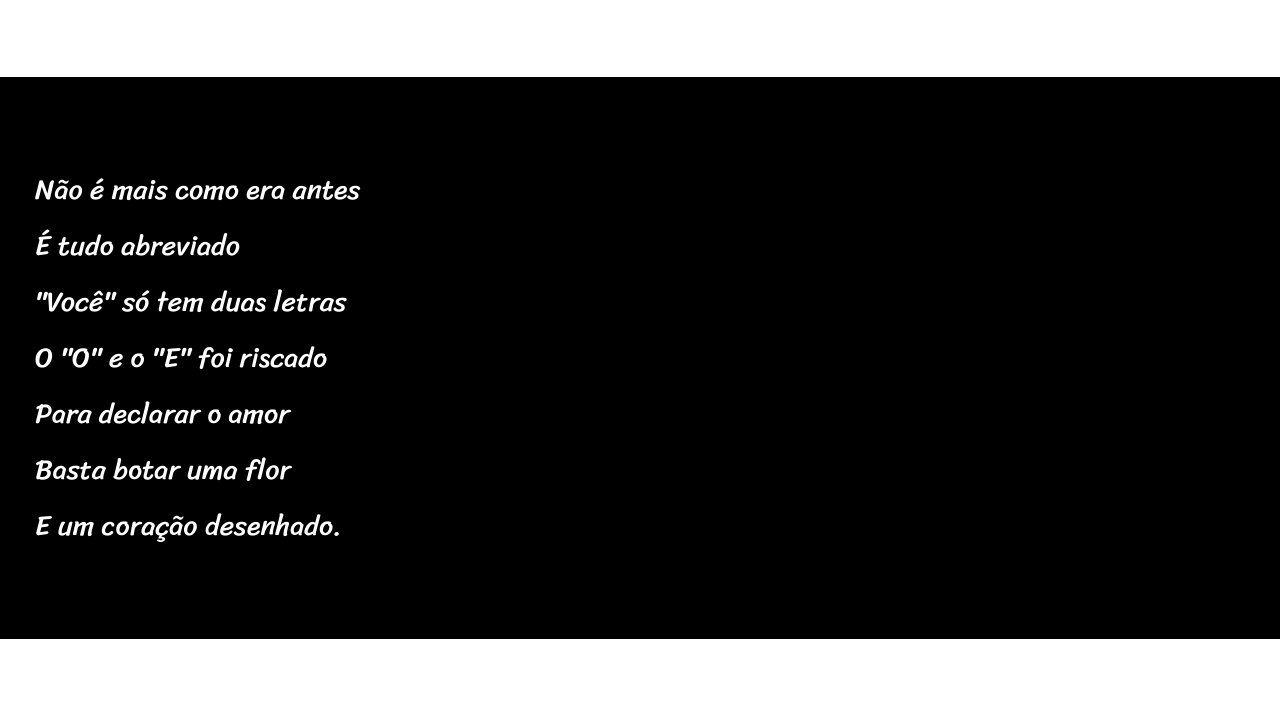
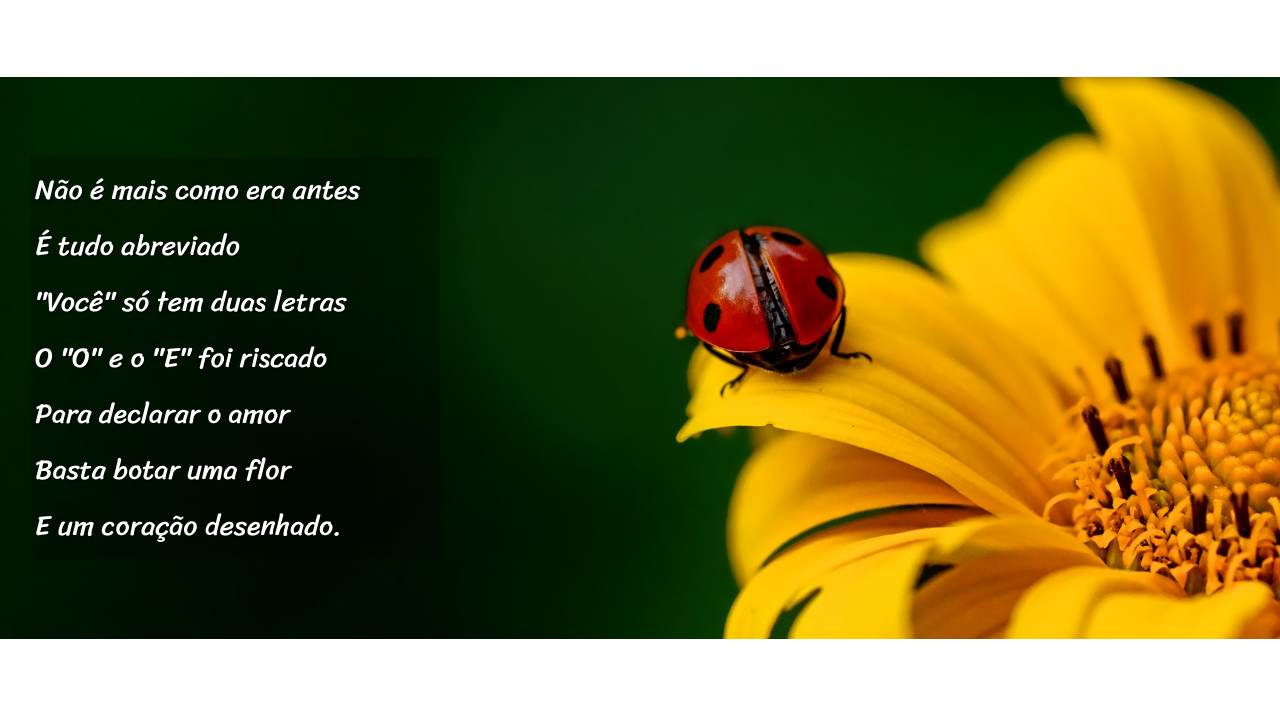
Before and after one commit to luizfernandopaulo/html-css, a plain HTML site: page exercicios/exerc-22/index12.html in a window 1280 px wide. Shown: the part 738-1454 px from the top of the page. Drawn offline with Linux system fonts and the light colour scheme.

Commit message:
atualizado

```diff
--- a/exercicios/exerc-22/index12.html
+++ b/exercicios/exerc-22/index12.html
@@ -31,7 +31,7 @@
 
 
 
-    <section class="imagem">
+    <section class="imagem" id="img01">
         <p>
             Não é mais como era antes <br>
             É tudo abreviado <br>
@@ -69,7 +69,7 @@
 
 
 
-    <section class="imagem">
+    <section class="imagem" id="img02">
         <p>
             Tenho saudade das cartas <br>
             Escritas com a própria mão <br>
--- a/exercicios/exerc-22/style.css
+++ b/exercicios/exerc-22/style.css
@@ -57,6 +57,17 @@ section.imagem>p{
     padding: 5px;
     width: 400px;
     background-color: rgba(0, 0, 0, 0.253);
+    text-shadow: 1px 1px 0px black;
+}
+section#img01{
+    background-image: url('../desafios/imagens/background001.jpg');
+    background-position: right center;
+
+}
+section#img02{
+    background-image: url('../desafios/imagens/background002.jpg');
+    background-position: right center;
+
 }
 section.normal{
     background-color: white;
@@ -65,6 +76,9 @@ section.normal{
 section.imagem{
     background-color: black;
     color: white;
+    text-shadow: 6px 6px 13px 0px black;
+    background-size: cover;
+    background-attachment: fixed;
 }
 footer{
     background-color: black;
```
